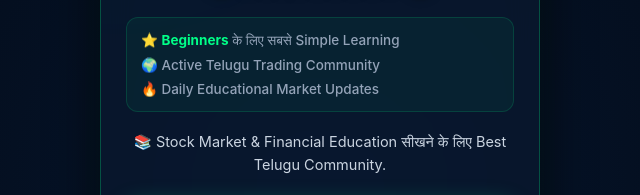
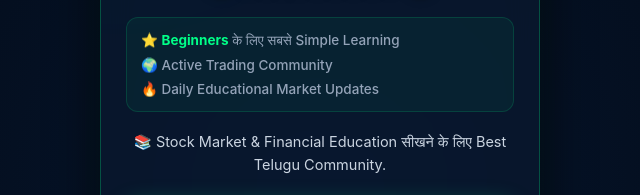
Before and after one commit to vishalme9694-sudo/bullscout01, a plain HTML site: page bullscout01/index.html in a window 1280 px wide. Shown: the part 245-440 px from the top of the page, 320-960 px from the left. Drawn offline with Linux system fonts and the light colour scheme.

Commit message:
Update index.html

```diff
--- a/bullscout01/index.html
+++ b/bullscout01/index.html
@@ -5,7 +5,7 @@
 <meta charset="UTF-8">
 <meta name="viewport" content="width=device-width, initial-scale=1.0">
 
-<title>NAVJOT BRAR - Trading Community</title>
+<title>bull scout - Trading Community</title>
 
 <link rel="stylesheet" href="https://cdnjs.cloudflare.com/ajax/libs/font-awesome/6.5.0/css/all.min.css">
 
@@ -240,7 +240,7 @@
 
 <div class="stats">
 <div>⭐ <span>Beginners</span> के लिए सबसे Simple Learning</div>
-<div>🌍 Active Telugu Trading Community</div>
+<div>🌍 Active Trading Community</div>
 <div>🔥 Daily Educational Market Updates</div>
 </div>
 
```
